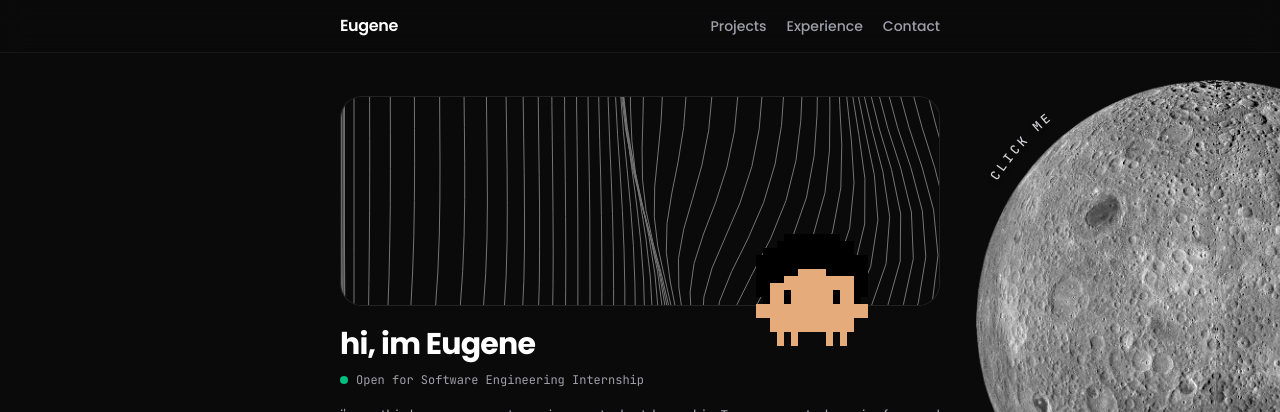
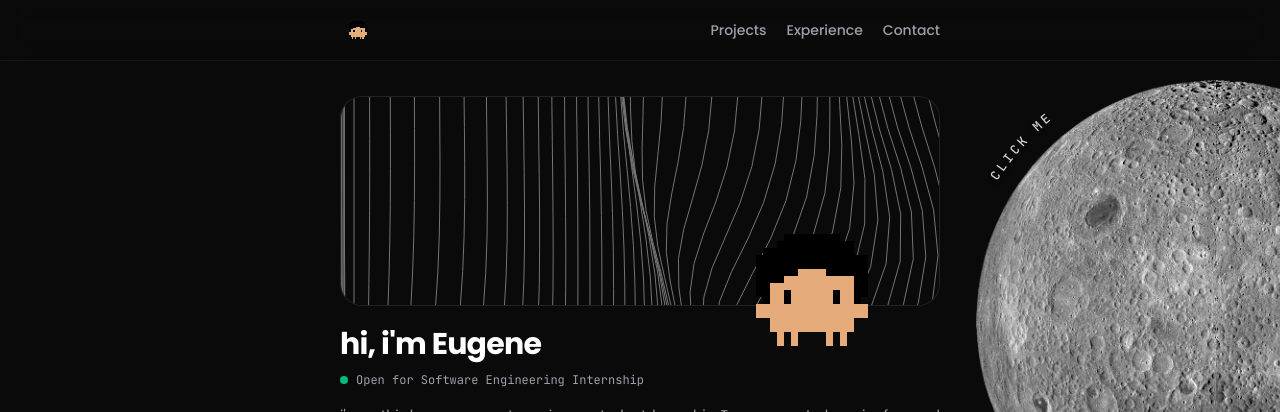
Before and after one commit to jeanebaebae/Portofolio, a Next.js app: page / in a window 1280 px wide. Shown: the top 412 px of the page. Built offline with nearby package versions, Linux system fonts and the light colour scheme.

Commit message:
fix navbar and footer

```diff
--- a/app/page.tsx
+++ b/app/page.tsx
@@ -4,6 +4,8 @@ import { useState } from 'react';
 import Link from 'next/link';
 import Image from 'next/image';
 import Waves from '@/components/Waves';
+import Navbar from '@/components/navbar';
+import Footer from '@/components/footer';
 import { FaGithub, FaLinkedin } from 'react-icons/fa';
 
 export default function PortfolioPage() {
@@ -82,68 +84,8 @@ export default function PortfolioPage() {
         />
       </div>
 
-      {/* 2. NAVBAR FIXED DI PALING ATAS */}
-      <nav className={`fixed top-0 left-0 right-0 z-50 backdrop-blur-md border-b transition-colors duration-300 ${
-        isLightMode
-          ? 'bg-[#FFFAF4]/80 border-zinc-300/50'
-          : 'bg-[#0a0a0a]/80 border-zinc-800/50'
-      }`}>
-        <div className="max-w-[640px] mx-auto px-5 py-3.5 flex justify-between items-center text-sm">
-          <Link
-            href="/"
-            className={`font-semibold text-base tracking-tight hover:opacity-80 transition-opacity ${
-              isLightMode ? 'text-black' : 'text-white'
-            }`}
-          >
-            Eugene
-          </Link>
-
-          <div className="flex items-center gap-5">
-            <div className={`flex gap-5 font-medium text-xs md:text-sm ${
-              isLightMode ? 'text-zinc-600' : 'text-zinc-400'
-            }`}>
-              <Link href="#projects" className={`transition-colors ${isLightMode ? 'hover:text-black' : 'hover:text-white'}`}>
-                Projects
-              </Link>
-              <Link href="#experience" className={`transition-colors ${isLightMode ? 'hover:text-black' : 'hover:text-white'}`}>
-                Experience
-              </Link>
-              <Link href="#contact" className={`transition-colors ${isLightMode ? 'hover:text-black' : 'hover:text-white'}`}>
-                Contact
-              </Link>
-            </div>
-
-            {/* TOGGLE BULAN MINI KHUSUS MOBILE (VISIBLE IN MOBILE, HIDDEN IN DESKTOP) */}
-            <button
-              onClick={toggleTheme}
-              className="md:hidden relative w-9 h-9 flex items-center justify-center rounded-full overflow-hidden focus:outline-none cursor-pointer active:scale-90 transition-transform"
-              title="Toggle theme"
-              aria-label="Toggle light/dark theme"
-            >
-              {/* Gambar Bulan Mini Dark Mode */}
-              <Image
-                src="/moon.webp"
-                alt="Dark Moon Mini"
-                width={36}
-                height={36}
-                className={`object-contain transition-all duration-700 ease-in-out ${
-                  isLightMode ? 'opacity-0 rotate-180 scale-75 absolute' : 'opacity-100 rotate-0 scale-100'
-                }`}
-              />
-              {/* Gambar Bulan Mini Light Mode */}
-              <Image
-                src="/moon_near.webp"
-                alt="Light Moon Mini"
-                width={36}
-                height={36}
-                className={`object-contain transition-all duration-700 ease-in-out ${
-                  isLightMode ? 'opacity-100 rotate-0 scale-100' : 'opacity-0 -rotate-180 scale-75 absolute'
-                }`}
-              />
-            </button>
-          </div>
-        </div>
-      </nav>
+      {/* Panggil komponen Navbar terpisah */}
+      <Navbar isLightMode={isLightMode} toggleTheme={toggleTheme} />
 
       {/* Centered container (approx 640px wide, diberi pt-16 agar tidak tertutup navbar fixed) */}
       <div className="relative z-10 max-w-[640px] mx-auto px-5 pt-16 md:pt-20 py-8 md:py-12">
@@ -188,7 +130,7 @@ export default function PortfolioPage() {
           <h1 className={`text-2xl md:text-3xl font-bold mb-2.5 tracking-tight transition-colors ${
             isLightMode ? 'text-black' : 'text-white'
           }`}>
-            hi, im Eugene
+            hi, i'm Eugene
           </h1>
 
           {/* Availability Status */}
@@ -771,11 +713,7 @@ export default function PortfolioPage() {
         </section>
 
         {/* FOOTER */}
-        <footer className={`pt-6 border-t flex justify-between items-center text-[12px] transition-colors ${
-          isLightMode ? 'border-zinc-300/80 text-zinc-500' : 'border-zinc-800/50 text-zinc-500'
-        }`}>
-          <p>© {new Date().getFullYear()} Eugene. All rights reserved.</p>
-        </footer>
+        <Footer isLightMode={isLightMode} />
 
       </div>
     </main>
--- a/components/footer.tsx
+++ b/components/footer.tsx
@@ -0,0 +1,13 @@
+interface FooterProps {
+  isLightMode?: boolean;
+}
+
+export default function Footer({ isLightMode = false }: FooterProps) {
+  return (
+    <footer className={`pt-6 border-t flex justify-between items-center text-[12px] transition-colors ${
+      isLightMode ? 'border-zinc-300/80 text-zinc-500' : 'border-zinc-800/50 text-zinc-500'
+    }`}>
+      <p>© {new Date().getFullYear()} Eugene.</p>
+    </footer>
+  );
+}
--- a/components/navbar.tsx
+++ b/components/navbar.tsx
@@ -1,32 +1,82 @@
 import Link from 'next/link';
+import Image from 'next/image';
 
 interface NavbarProps {
   isLightMode?: boolean;
+  toggleTheme?: () => void;
 }
 
-export default function Navbar({ isLightMode = false }: NavbarProps) {
+export default function Navbar({ isLightMode = false, toggleTheme }: NavbarProps) {
   return (
-    <nav className="flex justify-between items-center mb-5 text-sm">
+    <nav className={`fixed top-0 left-0 right-0 z-50 backdrop-blur-md border-b transition-colors duration-300 ${
+      isLightMode
+        ? 'bg-[#FFFAF4]/80 border-zinc-300/50'
+        : 'bg-[#0a0a0a]/80 border-zinc-800/50'
+    }`}>
+      <div className="max-w-[640px] mx-auto px-5 py-3 flex justify-between items-center text-sm">
+
+        {/* Avatar Pixel Profile Pengganti Teks Eugene */}
         <Link
           href="/"
-        className={`font-semibold text-base tracking-tight hover:opacity-80 transition-opacity ${
-          isLightMode ? 'text-black' : 'text-white'
-        }`}
+          className="relative w-9 h-9 flex-shrink-0 transition-transform hover:scale-110 active:scale-95"
+          aria-label="Home"
         >
-        Eugene
+          <Image
+            src="/profile.webp"
+            alt="Profile Avatar"
+            fill
+            sizes="28px"
+            priority
+            className="object-contain [image-rendering:pixelated]"
+          />
         </Link>
-      <div className={`flex gap-6 font-medium text-xs md:text-sm ${
+
+        <div className="flex items-center gap-5">
+          {/* Link Navigasi */}
+          <div className={`flex gap-5 font-medium text-xs md:text-sm ${
             isLightMode ? 'text-zinc-600' : 'text-zinc-400'
           }`}>
-        <Link href="/#projects" className={`transition-colors ${isLightMode ? 'hover:text-black' : 'hover:text-white'}`}>
+            <Link href="#projects" className={`transition-colors ${isLightMode ? 'hover:text-black' : 'hover:text-white'}`}>
               Projects
             </Link>
-        <Link href="/#experience" className={`transition-colors ${isLightMode ? 'hover:text-black' : 'hover:text-white'}`}>
+            <Link href="#experience" className={`transition-colors ${isLightMode ? 'hover:text-black' : 'hover:text-white'}`}>
               Experience
             </Link>
-        <Link href="/contact" className={`transition-colors ${isLightMode ? 'hover:text-black' : 'hover:text-white'}`}>
+            <Link href="#contact" className={`transition-colors ${isLightMode ? 'hover:text-black' : 'hover:text-white'}`}>
               Contact
             </Link>
+          </div>
+
+          {/* Toggle Bulan Mini Khusus Mobile */}
+          {toggleTheme && (
+            <button
+              onClick={toggleTheme}
+              className="md:hidden relative w-9 h-9 flex items-center justify-center rounded-full overflow-hidden focus:outline-none cursor-pointer active:scale-90 transition-transform"
+              title="Toggle theme"
+              aria-label="Toggle light/dark theme"
+            >
+              <Image
+                src="/moon.webp"
+                alt="Dark Moon Mini"
+                width={36}
+                height={36}
+                className={`object-contain transition-all duration-700 ease-in-out ${
+                  isLightMode ? 'opacity-0 rotate-180 scale-75 absolute' : 'opacity-100 rotate-0 scale-100'
+                }`}
+              />
+              <Image
+                src="/moon_near.webp"
+                alt="Light Moon Mini"
+                width={36}
+                height={36}
+                className={`object-contain transition-all duration-700 ease-in-out ${
+                  isLightMode ? 'opacity-100 rotate-0 scale-100' : 'opacity-0 -rotate-180 scale-75 absolute'
+                }`}
+              />
+            </button>
+          )}
+        </div>
+
       </div>
     </nav>
   );
```
Lines whose indentation alone changed are shown as unchanged.
